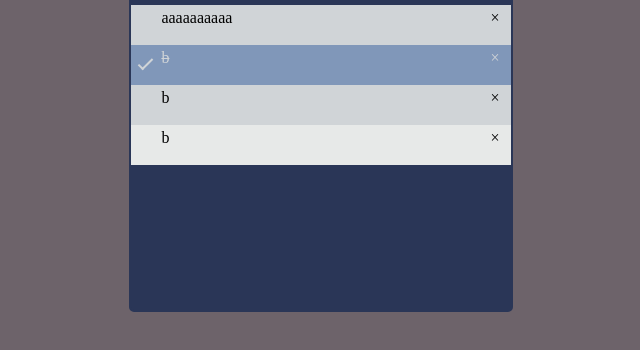
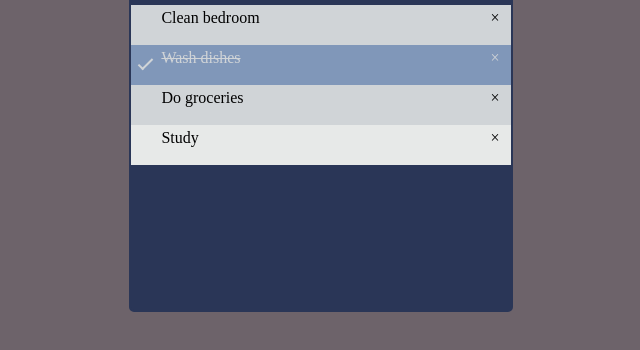
Before and after one commit to snportela/javascript-beginner-projects, a plain HTML site: page todolist/index.html in a window 1280 px wide. Shown: the part 288-638 px from the top of the page, without its empty margins (319-959 px from the left). Drawn offline with Linux system fonts and the light colour scheme; a web font is replaced by a local one.

Commit message:
Update index.html

```diff
--- a/todolist/index.html
+++ b/todolist/index.html
@@ -15,10 +15,10 @@
         <button id="btn">Add</button>
     </div>
     <ul id="myUL">
-        <li>aaaaaaaaaa</li>
-        <li class="checked">b</li>
-        <li>b</li>
-        <li>b</li>
+        <li>Clean bedroom</li>
+        <li class="checked">Wash dishes</li>
+        <li>Do groceries</li>
+        <li>Study</li>
     </ul>
 </div>
 
```
